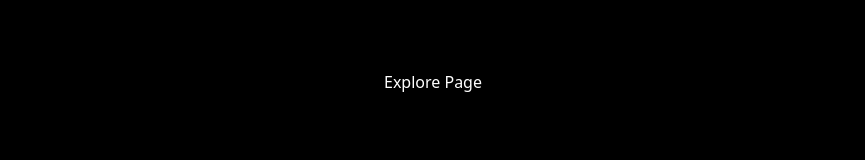
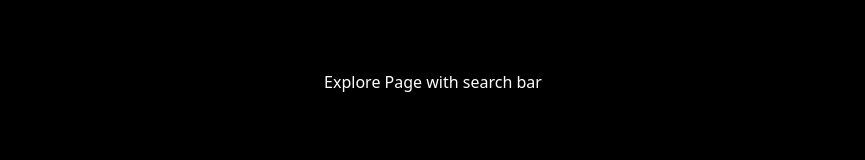
Before and after one commit to msingh17122000/rust-music, a React (Vite) app in the folder Frontend/: page /explore in a window 1280 px wide. Shown: the part 318-478 px from the top of the page, without its empty margins (207-1072 px from the left). Built offline with nearby package versions, Linux system fonts and the light colour scheme.

Commit message:
Update Explore.jsx

```diff
--- a/Frontend/src/components/Pages/Explore/Explore.jsx
+++ b/Frontend/src/components/Pages/Explore/Explore.jsx
@@ -3,7 +3,7 @@ import React from 'react'
 function Explore() {
   return (
     <div>
-      Explore Page
+      Explore Page with search bar
     </div>
   )
 }
```
